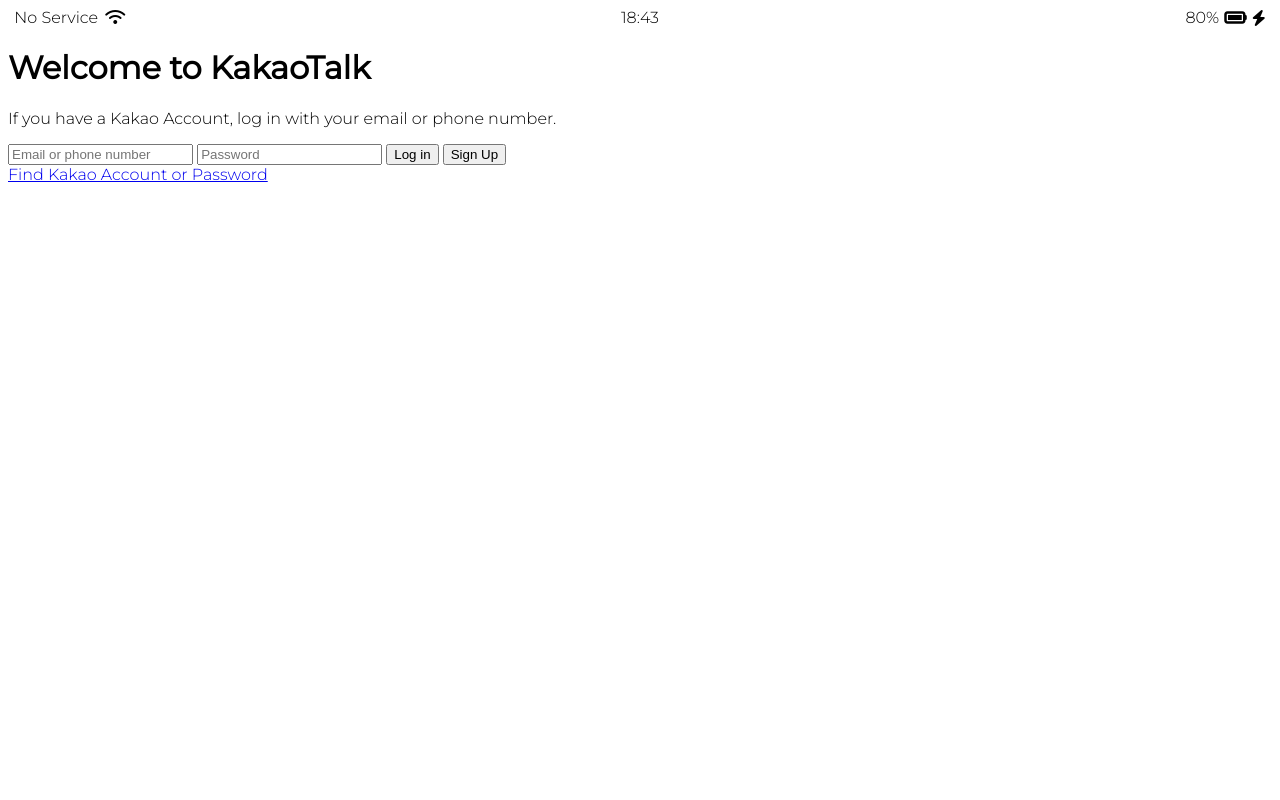
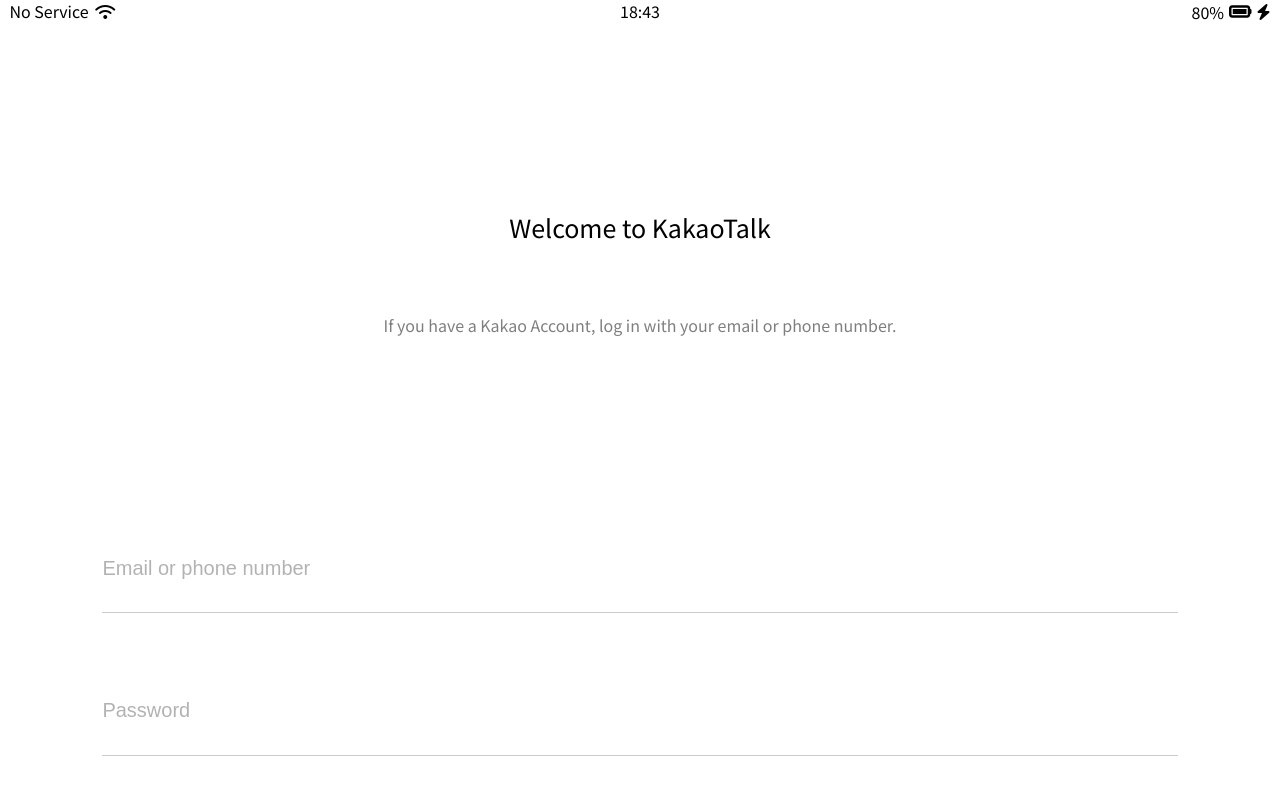
Before and after one commit to junntot/kokoa-clone-2021, a plain HTML site: page index.html in a window 1280 px wide. Shown: the top 800 px of the page. Drawn offline with Linux system fonts and the light colour scheme.

Commit message:
login page (html, css)

```diff
--- /dev/null
+++ b/css/reset.css
@@ -0,0 +1,47 @@
+html, body, div, span, applet, object, iframe,
+h1, h2, h3, h4, h5, h6, p, blockquote, pre,
+a, abbr, acronym, address, big, cite, code,
+del, dfn, em, img, ins, kbd, q, s, samp,
+small, strike, strong, sub, sup, tt, var,
+b, u, i, center,
+dl, dt, dd, ol, ul, li,
+fieldset, form, label, legend,
+table, caption, tbody, tfoot, thead, tr, th, td,
+article, aside, canvas, details, embed,
+figure, figcaption, footer, header, hgroup,
+menu, nav, output, ruby, section, summary,
+time, mark, audio, video {
+	margin: 0;
+	padding: 0;
+	border: 0;
+	font-size: 100%;
+	font: inherit;
+	vertical-align: baseline;
+}
+/* HTML5 display-role reset for older browsers */
+article, aside, details, figcaption, figure,
+footer, header, hgroup, menu, nav, section {
+	display: block;
+}
+body {
+	line-height: 1;
+}
+ol, ul {
+	list-style: none;
+}
+blockquote, q {
+	quotes: none;
+}
+blockquote:before, blockquote:after,
+q:before, q:after {
+	content: '';
+	content: none;
+}
+table {
+	border-collapse: collapse;
+	border-spacing: 0;
+}
+
+input:focus {
+    outline: none;
+}
--- /dev/null
+++ b/css/status-bar.css
@@ -0,0 +1,28 @@
+.status-bar {
+    display: flex;
+    justify-content: center;
+    padding: 3px 3px;
+}
+
+.status-bar__column {
+    width: 33%;
+}
+
+.status-bar__column:first-child span{
+    margin-right: 3px;
+}
+
+.status-bar__column:nth-child(2) {
+    display: flex;
+    justify-content: center;
+}
+
+.status-bar__column:last-child {
+    display: flex;
+    justify-content: flex-end;
+    align-items: center;
+}
+
+.status-bar__column .fa-battery-full {
+    margin: 0px 5px;
+}
--- a/css/styles.css
+++ b/css/styles.css
@@ -1,34 +1,71 @@
-@import url('https://fonts.googleapis.com/css2?family=Montserrat:wght@100;200;300;400&display=swap');
+@import url('https://fonts.googleapis.com/css2?family=Noto+Sans+JP:wght@300;400&display=swap');
+@import "reset.css";
+@import "status-bar.css";
+@import "variables.css";
 
 body {
-    font-family: 'Montserrat', sans-serif;
-    font-weight: 300;
+    font-family: 'Noto Sans JP', sans-serif;
+    font-weight: 400;
 }
 
-.status-bar {
+.welcome-header {
+    margin: 15% 0%;
     display: flex;
-    justify-content: center;
+    flex-direction: column;
+    align-items: center;
+    text-align: center;
 }
 
-.status-bar__column {
-    width: 33%;
+.welcome-header__title {
+    margin-bottom: 6%;
+    font-size: 25px;
+    font-weight: 400;
 }
 
-.status-bar__column:first-child span{
-    margin-right: 3px;
+.welcome-header__text {
+    width: 65%;
+    opacity: 0.5;
 }
 
-.status-bar__column:nth-child(2) {
+#login-form {
     display: flex;
-    justify-content: center;
+    flex-direction: column;
+    margin: 0% 8%;
 }
 
-.status-bar__column:last-child {
-    display: flex;
-    justify-content: flex-end;
-    align-items: center;
+#login-form input {
+    border: none;
+    padding: 3% 0%;
+    font-size: 20px;
+    margin-bottom: 5%;
 }
 
-.status-bar__column .fa-battery-full {
-    margin: 0px 5px;
+#login-form input::placeholder {
+    color: rgba(0, 0, 0, 0.3);
 }
+
+#login-form input:focus {
+    border-color: var(--yellow);
+}
+#login-form input[type="password"] {
+    margin-bottom: 8%;
+}
+
+#login-form input:not([type="submit"]) {
+    border-bottom: 1.2px solid rgba(0, 0, 0, 0.2);
+    transition: border-color 0.3 ease-in-out;
+}
+
+#login-form input[type="submit"] {
+    background-color: var(--yellow);
+    opacity: 0.7;
+    font-size: 18px;
+    cursor: pointer;
+}
+
+#login-form a {
+    text-align: center;
+    text-decoration: none;
+    color: inherit;
+    font-size: 13px;
+}
--- /dev/null
+++ b/css/variables.css
@@ -0,0 +1,3 @@
+:root {
+    --yellow: #FAE100;
+}
--- a/index.html
+++ b/index.html
@@ -24,7 +24,7 @@
 
         <header class="welcome-header">
             <h1 class="welcome-header__title">Welcome to KakaoTalk</h1>
-            <p class="welcome-header__title">If you have a Kakao Account, log in with your email or phone number.</p>
+            <p class="welcome-header__text">If you have a Kakao Account, log in with your email or phone number.</p>
         </header>
 
         <form id="login-form">
@@ -32,10 +32,9 @@
             <input type="password" placeholder="Password"/>
             <input type="submit" value="Log in" />
             <input type="submit" value="Sign Up" />
-        </form>
 
         <a href="#">Find Kakao Account or Password</a>
-
+        </form>
         <script
         src="https://kit.fontawesome.com/6478f529f2.js"
         crossorigin="anonymous"
```
